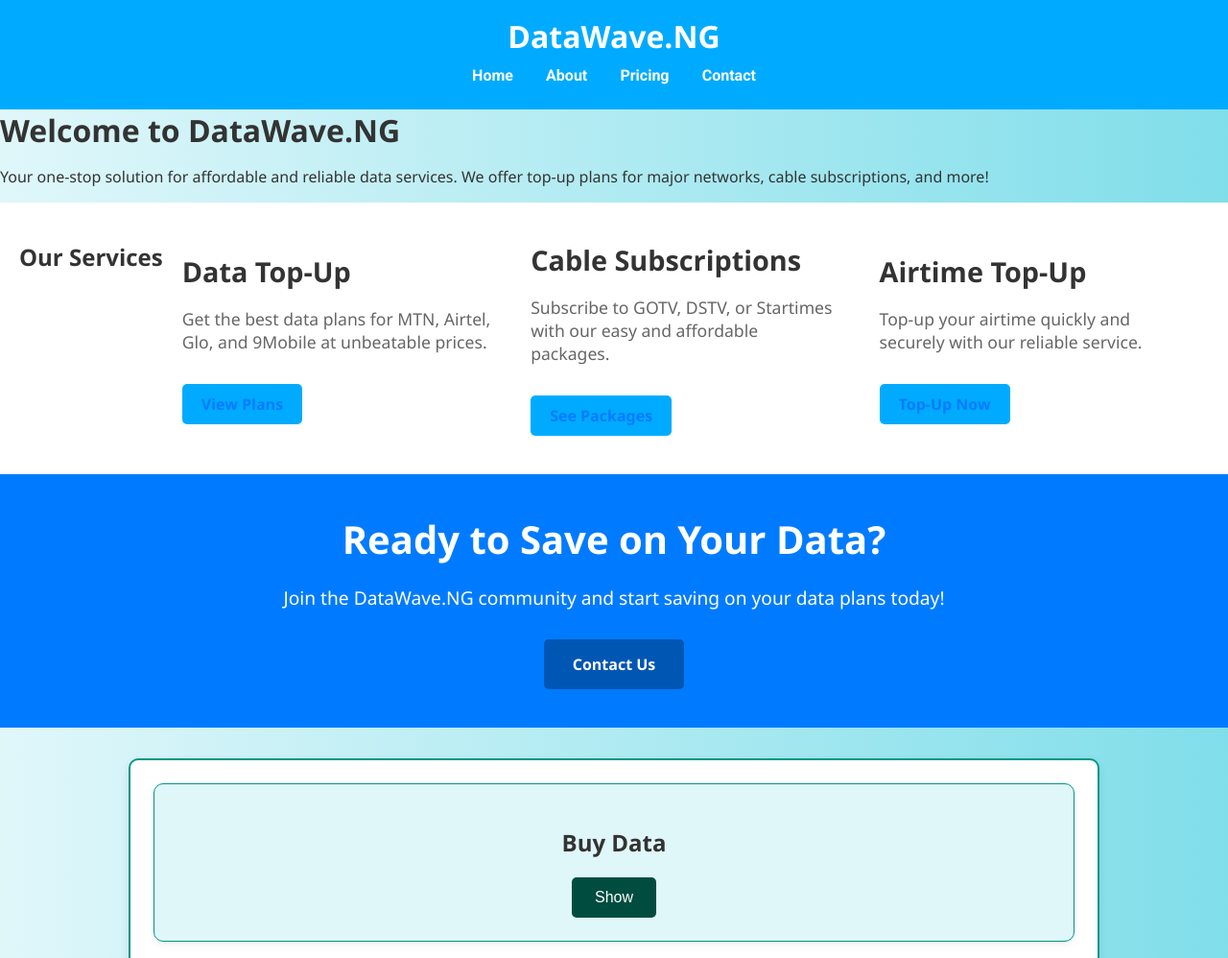
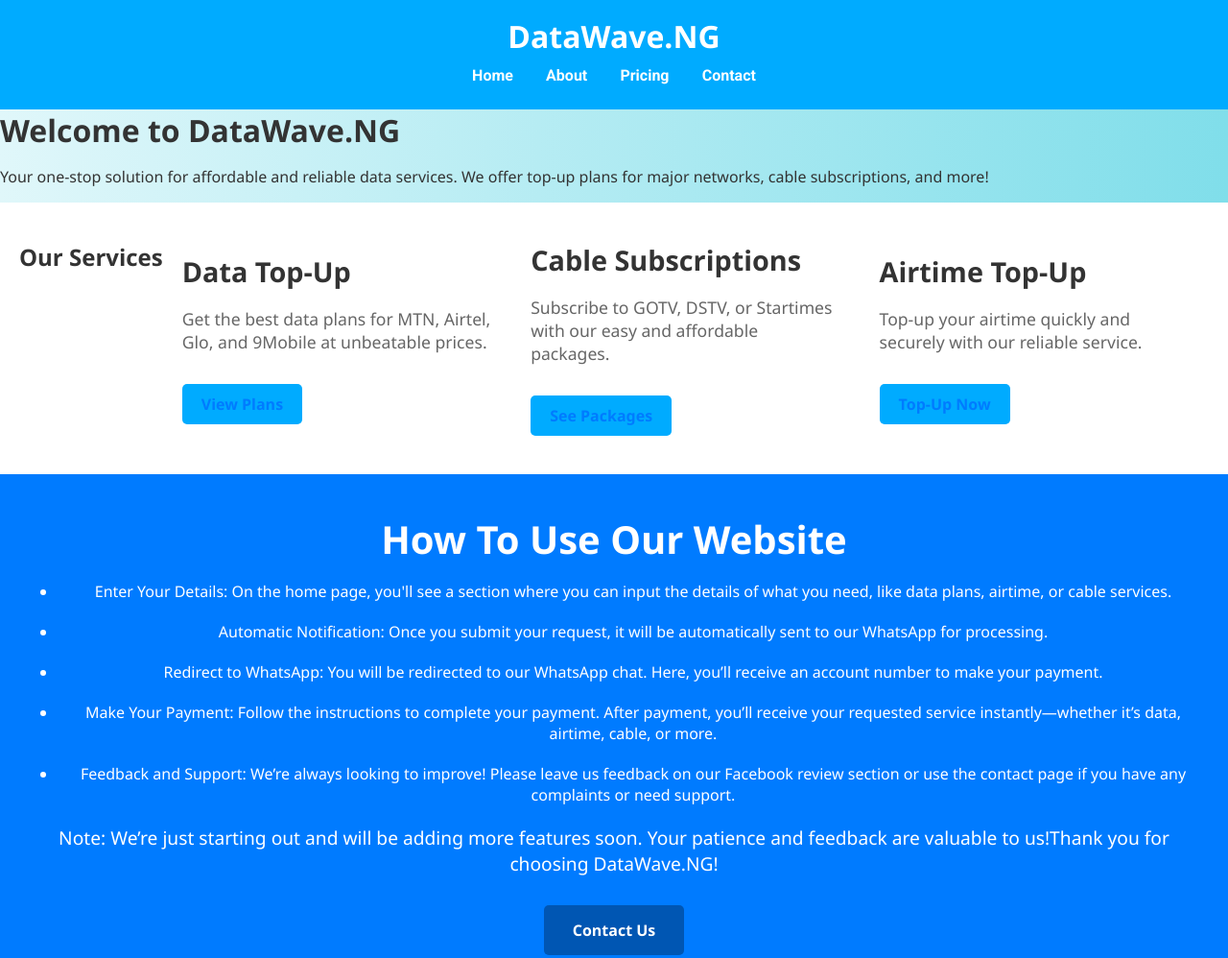
Before and after one commit to Prosperricch/DataWave.NG, a plain HTML site: page index.html in a window 1280 px wide. Shown: the top 998 px of the page at 96% size. Drawn offline with Linux system fonts and the light colour scheme.

Commit message:
Update index.html

```diff
--- a/index.html
+++ b/index.html
@@ -54,8 +54,26 @@
     </section>
 
     <section class="cta">
-        <h2>Ready to Save on Your Data?</h2>
-        <p>Join the DataWave.NG community and start saving on your data plans today!</p>
+        <h2>How To Use Our Website</h2>
+        <ul>
+            <li>Enter Your Details: On the home page, you'll see a section where you can input the details of what you need, like data plans, airtime, or cable services.
+            </li>
+            <p></p>
+             <li>Automatic Notification: Once you submit your request, it will be automatically sent to our WhatsApp for processing.
+            </li>
+            <p></p>
+            <li>Redirect to WhatsApp: You will be redirected to our WhatsApp chat. Here, you’ll receive an account number to make your payment.
+            </li>
+            <p></p>
+             <li>Make Your Payment: Follow the instructions to complete your payment. After payment, you’ll receive your requested service instantly—whether it’s data, airtime, cable, or more.
+            </li>
+             <p></p>
+             <li>Feedback and Support: We’re always looking to improve! Please leave us feedback on our Facebook review section or use the contact page if you have any complaints or need support.
+            </li>
+        </ul>
+        <p>
+            Note: We’re just starting out and will be adding more features soon. Your patience and feedback are valuable to us!Thank you for choosing DataWave.NG!
+        </p>
         <a href="contact.html" class="cta-button">Contact Us</a>
     </section>
 
```
